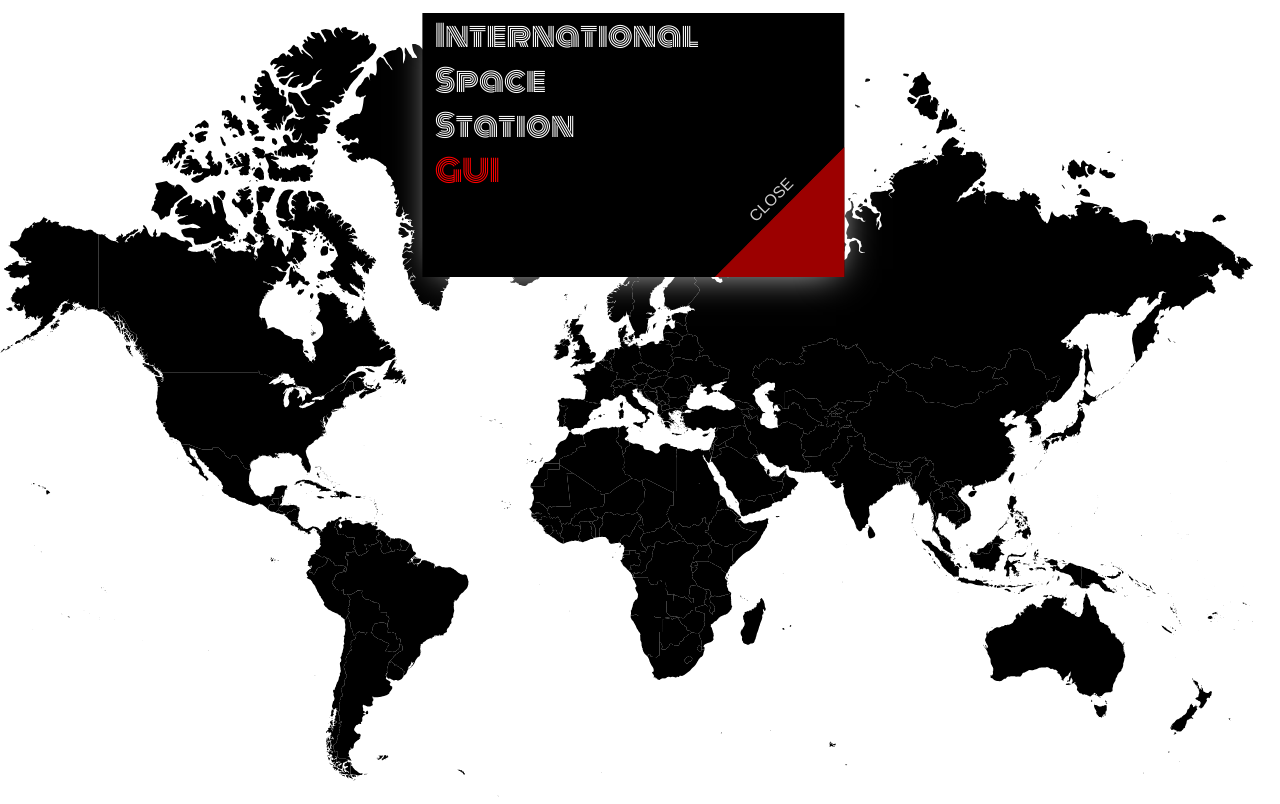
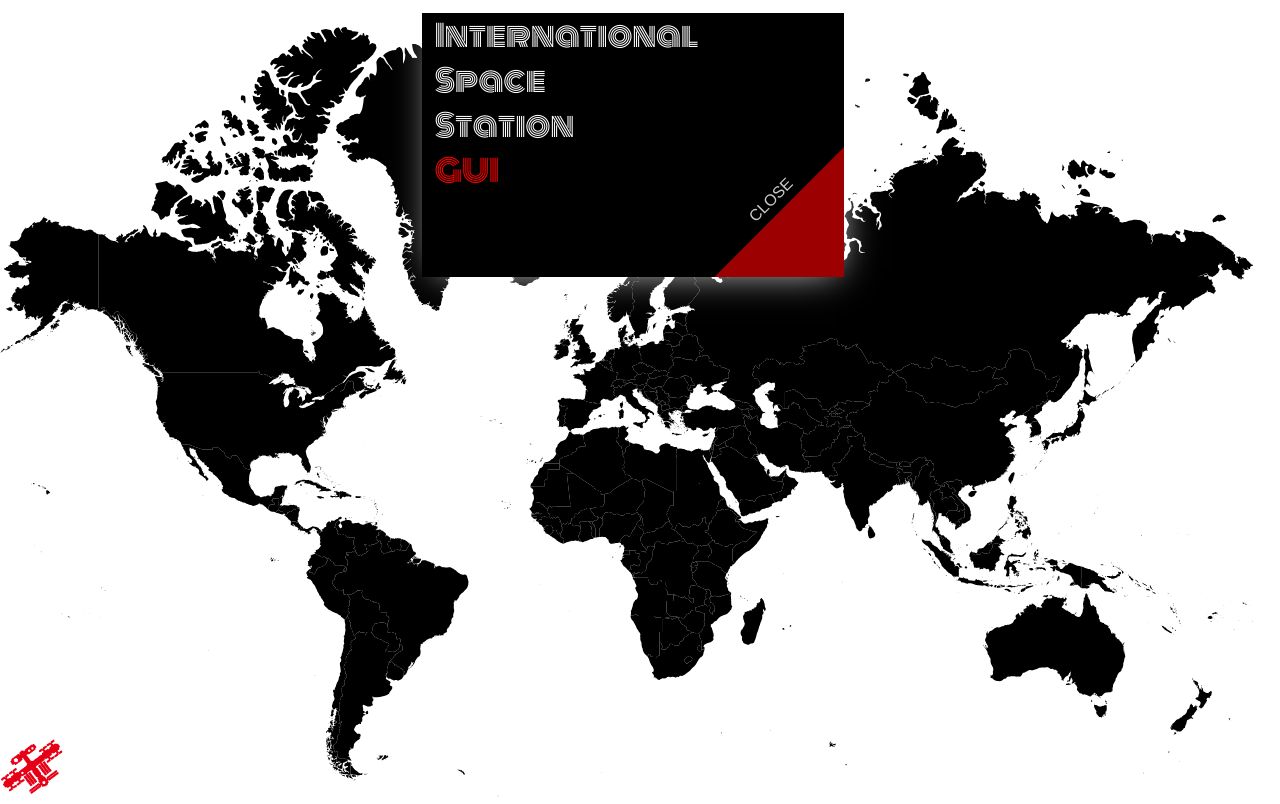
Before and after one commit to ArtSolovyov/wheresmystation, a React (Create React App) app in the folder wheresmystation/: page / in a window 1280 px wide. Built offline with nearby package versions, Linux system fonts and the light colour scheme; no server answers.

Commit message:
alpha 1.2

```diff
--- a/wheresmystation/src/App.css
+++ b/wheresmystation/src/App.css
@@ -140,3 +140,28 @@
   opacity: 0.2;
   display: none;
 }
+
+.stationIcon {
+  animation-name: station;
+  animation-duration: 3s;
+  animation-iteration-count: infinite;
+  animation-timing-function: linear;
+}
+
+@keyframes station {
+  0% {
+    transform: rotate(0deg);
+  }
+
+  25% {
+    transform: rotate(10deg);
+  }
+
+  50% {
+    transform: rotate(0deg);
+  }
+
+  75% {
+    transform: rotate(-10deg);
+  }
+}
--- a/wheresmystation/src/App.js
+++ b/wheresmystation/src/App.js
@@ -1,22 +1,16 @@
 import './App.css';
-import React, {useState} from 'react';
+import React from 'react';
 import Map from './map';
 import MainModal from './modal';
 import Station from './station';
 
 function App() {
 
-  const [modalOpen, setModalOpen] = useState(true);
-
-  const getModalState = (state) => {
-    setModalOpen(state);
-  }
-
   return (
     <div className="App">
       <Map />
-      <MainModal getModalState={getModalState} />
-      <Station isModalOpen={modalOpen} />
+      <MainModal />
+      <Station/>
     </div>
   );
 }
--- a/wheresmystation/src/modal.js
+++ b/wheresmystation/src/modal.js
@@ -1,21 +1,27 @@
 import React, {useState} from 'react';
 import triangle from './images/triangle.png';
 
-function MainModal({getModalState}) {
+function MainModal() {
 
     const closeModal = () => {
-        getModalState(false);
-        const modal = document.querySelector('.mainModal');
-        modal.classList.add('closedModal');
+        document.querySelector('.mainModal').classList.add('closedModal');
     }
 
     const openModal = (e) => {
-        const modal = document.querySelector('.mainModal');
-        if (e.target === modal && modal.classList.contains('closedModal')) {
-         modal.classList.remove('closedModal');
-         getModalState(true);
+        if (e.target === document.querySelector('.mainModal') && document.querySelector('.mainModal').classList.contains('closedModal')) {
+            document.querySelector('.mainModal').classList.remove('closedModal');
         }
     }
+
+    const escListener = (e) => {
+        if (e.key === 'Escape') {
+            document.querySelector('.mainModal').classList.toggle('closedModal');
+            console.log(1);
+        }
+    }
+
+    document.removeEventListener('keydown', escListener);
+    document.addEventListener('keydown', escListener);
 
     return (
         <>
--- a/wheresmystation/src/station.js
+++ b/wheresmystation/src/station.js
@@ -2,11 +2,7 @@
 import getStationLocation from './apiService';
 import Sputnik from './images/earth-sputnik.png';
 
-const Station = ({isModalOpen}) => {
-
-    let style = {}
-
-
+const Station = () => {
 
     const [data, setData] = useState({});
 
@@ -21,15 +17,15 @@
             longPeak = 180;
 
         if (latitude > 0) {
-            latResult = 30 + (latitude / latPeak * 50);
+            latResult = 25 + (latitude / latPeak * 50);
         } else {
-            latResult = 30 - (Math.abs(latitude) / latPeak * 50);
+            latResult = 25 - (Math.abs(latitude) / latPeak * 50);
         }
 
         if (longitude > 0) {
-            longResult = 50 + (longitude / longPeak * 50);
+            longResult = 45 + (longitude / longPeak * 50);
         } else {
-            longResult = 50 - (Math.abs(longitude) / longPeak * 50);
+            longResult = 45 - (Math.abs(longitude) / longPeak * 50);
         }
 
         latResult = latResult.toFixed(2);
@@ -49,12 +45,13 @@
             setPosition()
         }
 
+
+
     console.log(latitude, longitude);
 
-    if (!isModalOpen) {
         return (
             <div classList="station">
-                <img src={Sputnik} style={{
+                <img src={Sputnik} className="stationIcon" style={{
                     height: "64px",
                     width: "64px",
                     position: "absolute",
@@ -63,13 +60,6 @@
                     }}></img>
             </div>
         )
-    } else {
-        return (
-            <div></div>
-        )
-    }
-
-
 }
 
 export default Station;
```
Also changed, not shown: wheresmystation/src/images/earth-sputnik.png, 1 other file (tests, documents, lock files or other folders). Lines whose indentation alone changed are shown as unchanged.
